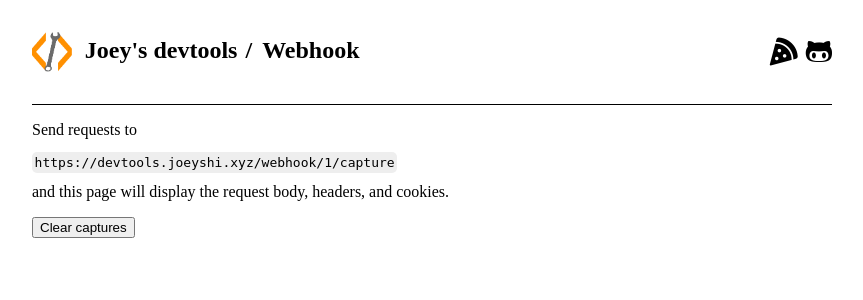
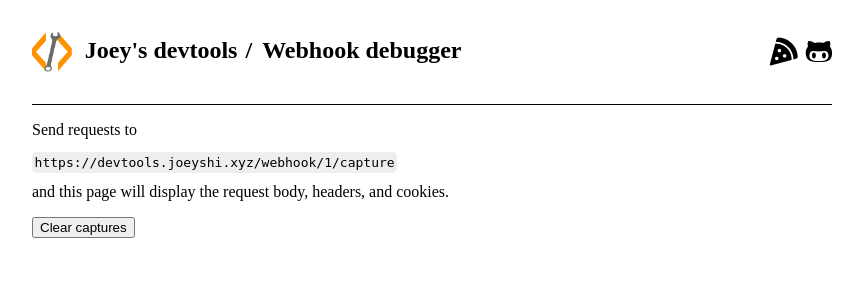
Before and after one commit to joeyshi12/devtools, a Flask app: page /webhook/1 in a window 1280 px wide. Shown: the top 300 px of the page, without its empty margins (208-1071 px from the left). Run offline with Flask 3, Linux system fonts and the light colour scheme; data that the repository does not hold is empty.

Commit message:
update breadcrumb

```diff
--- a/app/templates/webhook.html
+++ b/app/templates/webhook.html
@@ -6,7 +6,7 @@
 
 {% block breadcrumbs %}
     <li><a href="/"><img src="/static/favicon.png" />Joey's devtools</a></li>
-    <li>Webhook</li>
+    <li>Webhook debugger</li>
 {% endblock %}
 
 {% block content %}
```
